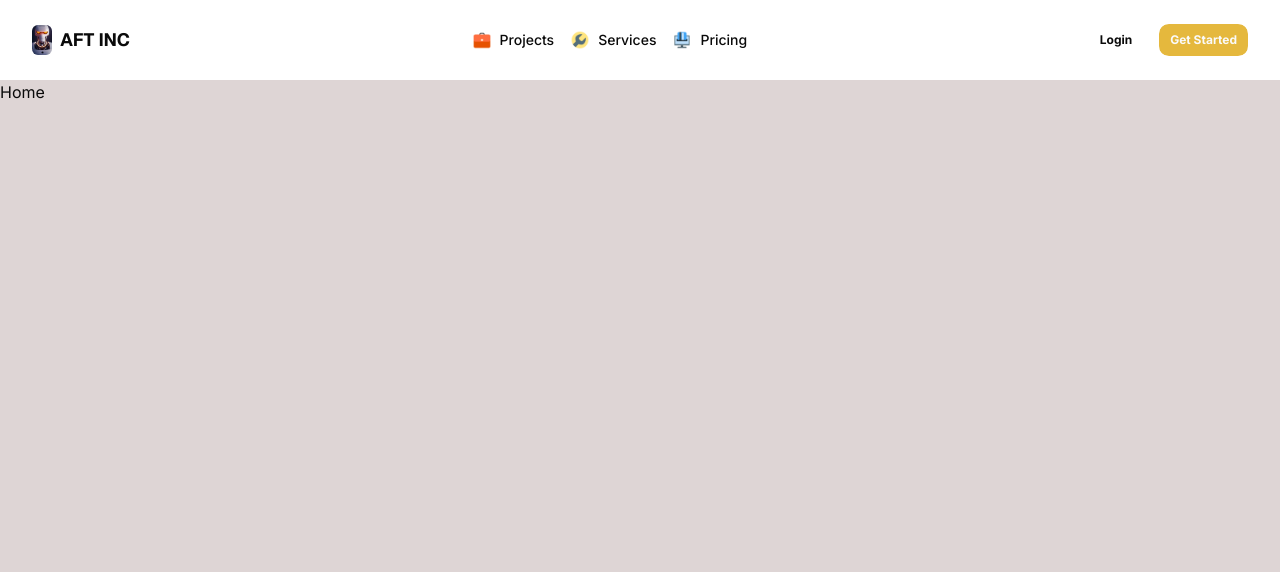
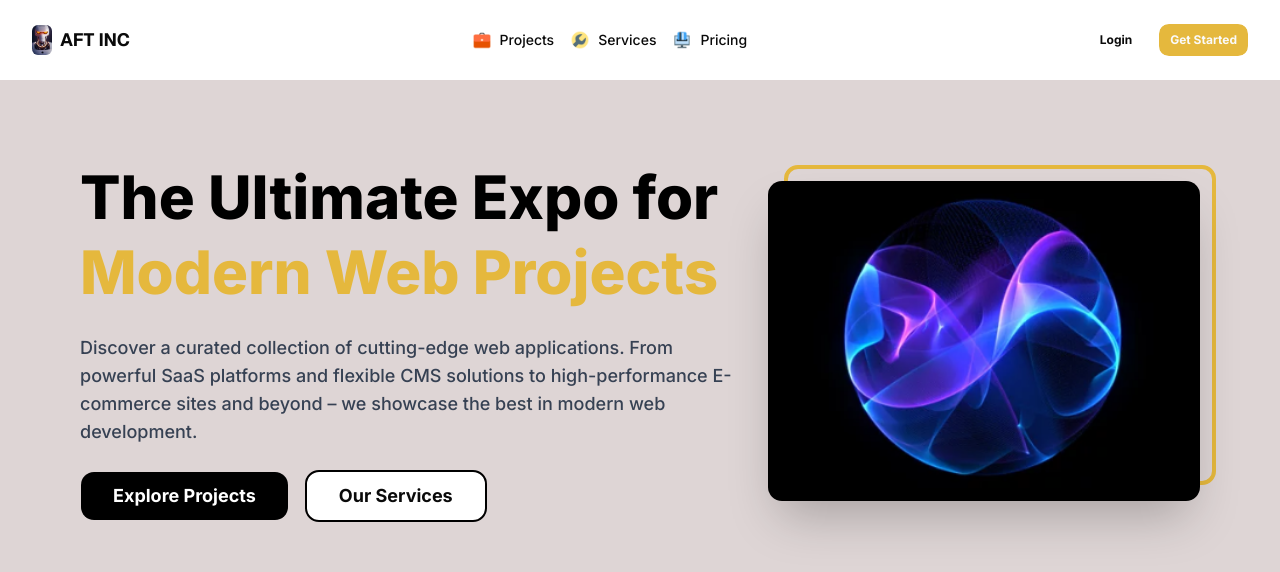
Before and after one commit to AaronFrancis05/AFT-INC, a Next.js app: page / in a window 1280 px wide. Shown: the top 572 px of the page. Built offline with nearby package versions, Linux system fonts and the light colour scheme.

Commit message:
Banner Section

```diff
--- a/app/page.tsx
+++ b/app/page.tsx
@@ -1,11 +1,46 @@
 import Image from "next/image";
 import Nav from'@/components/nav/nav'
+import { Button } from "@/components/ui/button";
+import Link from "next/link";
 
 export default function Home() {
   return (
     <main className={"min-h-screen bg-[#DED5D5] "}>
         <Nav />
-        <h1> Home</h1>
+        {/*Banner Section*/}
+        <div className={"px-20 flex items-center justify-between gap-4 pt-20 w-full"}>
+                {/*Banner Info*/}
+                <div className={"flex flex-col gap-6 max-w-2xl"}>
+                    <h1 className={"text-6xl font-extrabold text-black leading-tight"}>
+                        The Ultimate Expo for <span className={"text-[#E5B83D]"}>Modern Web Projects</span>
+                    </h1>
+                    <p className={"text-lg text-gray-700 font-medium"}>
+                        Discover a curated collection of cutting-edge web applications.
+                        From powerful SaaS platforms and flexible CMS solutions to high-performance E-commerce sites
+                        and beyond – we showcase the best in modern web development.
+                    </p>
+                    <div className={"flex gap-4 items-center"}>
+                        <Link href="/projects">
+                            <Button className={"bg-black text-white px-8 py-6 rounded-xl font-bold text-lg hover:bg-gray-800 transition-all"}>
+                                Explore Projects
+                            </Button>
+                        </Link>
+                        <Link href="/services">
+                            <Button variant="outline" className={"border-2 border-black px-8 py-6 rounded-xl font-bold text-lg hover:bg-black hover:text-white transition-all"}>
+                                Our Services
+                            </Button>
+                        </Link>
+                    </div>
+                </div>
+                {/*Banner Image*/}
+                <div className={"relative"}>
+                    <div className={"relative z-10"}>
+                        <Image className={"rounded-xl shadow-2xl"} src={"/assets/banner/banner.png"} width={600} height={700} alt={"Banner"}/>
+                    </div>
+                    {/* Decorative element */}
+                    <div className={"absolute -top-4 -right-4 w-full h-full border-4 border-[#E5B83D] rounded-xl -z-0"}></div>
+                </div>
+        </div>
     </main>
   );
 }
```
Also changed, not shown: public/assets/banner/banner.png (added).
